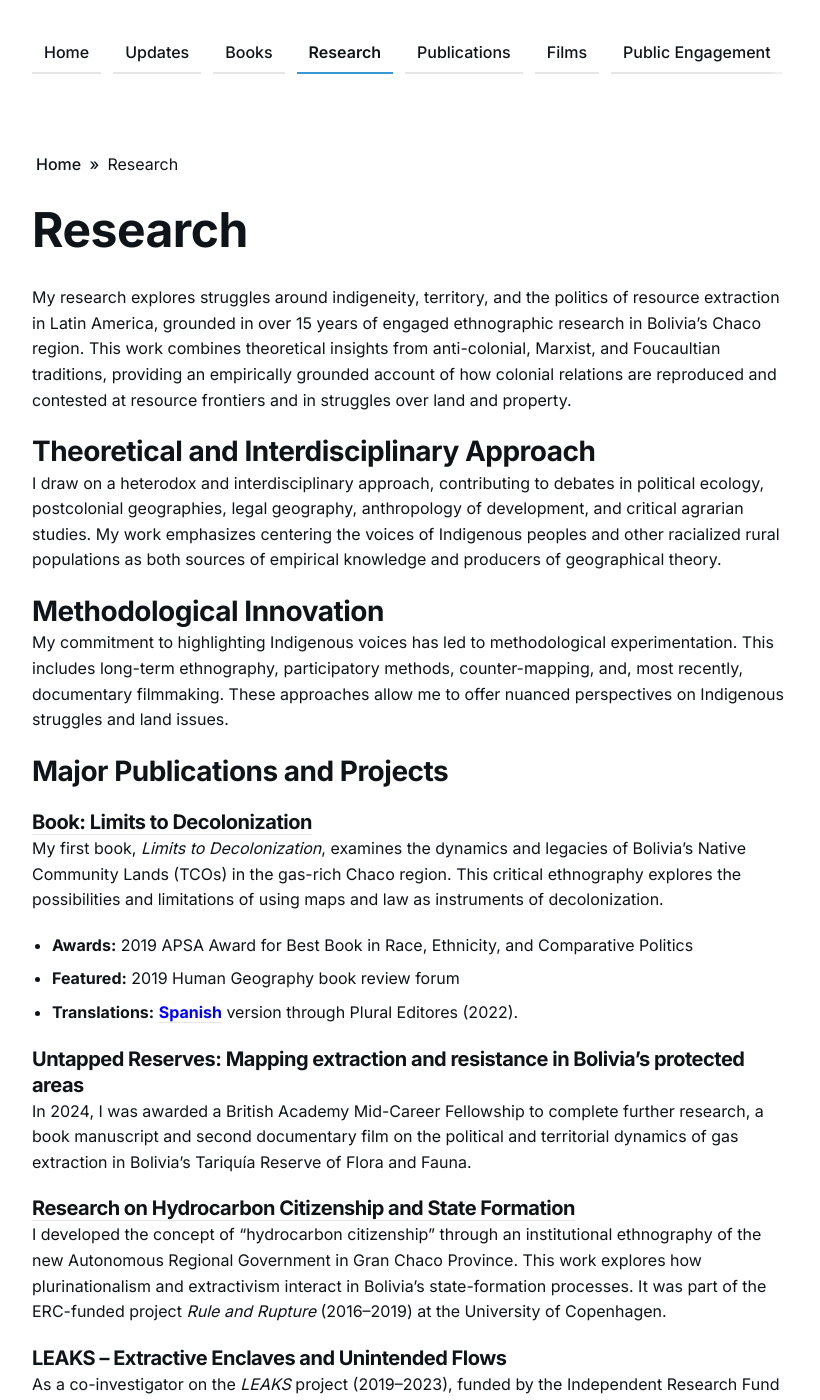
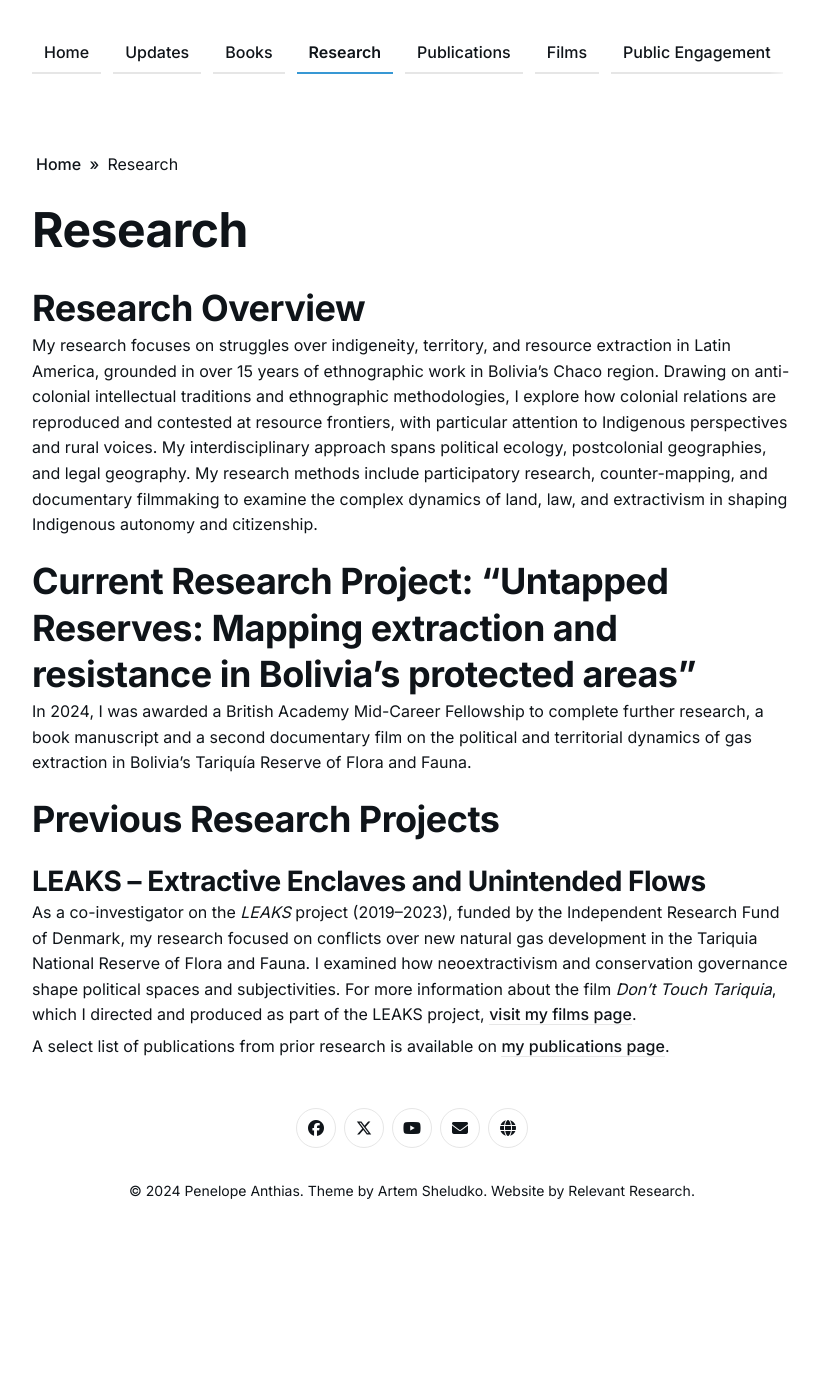
Before and after one commit to RelevantResearch/penelopeanthias, a Jekyll site: the page built from _pages/research.md, in a window 1280 px wide and 1400 px high. Shown: the whole window, without its empty margins (228-1048 px from the left). Built offline with Jekyll 4.4.1, drawn with Linux system fonts in a browser that asks for light colours; some of the changed text lies outside the part shown.

Commit message:
Update research.md

```diff
--- a/_pages/research.md
+++ b/_pages/research.md
@@ -6,49 +6,18 @@ image:
 page_cover:
 ---
 
-My research explores struggles around indigeneity, territory, and the politics of resource extraction in Latin America, grounded in over 15 years of engaged ethnographic research in Bolivia’s Chaco region. This work combines theoretical insights from anti-colonial, Marxist, and Foucaultian traditions, providing an empirically grounded account of how colonial relations are reproduced and contested at resource frontiers and in struggles over land and property.
+# Research Overview
 
-## Theoretical and Interdisciplinary Approach
+My research focuses on struggles over indigeneity, territory, and resource extraction in Latin America, grounded in over 15 years of ethnographic work in Bolivia’s Chaco region. Drawing on anti-colonial intellectual traditions and ethnographic methodologies, I explore how colonial relations are reproduced and contested at resource frontiers, with particular attention to Indigenous perspectives and rural voices. My interdisciplinary approach spans political ecology, postcolonial geographies, and legal geography. My research methods include participatory research, counter-mapping, and documentary filmmaking to examine the complex dynamics of land, law, and extractivism in shaping Indigenous autonomy and citizenship.
 
-I draw on a heterodox and interdisciplinary approach, contributing to debates in political ecology, postcolonial geographies, legal geography, anthropology of development, and critical agrarian studies. My work emphasizes centering the voices of Indigenous peoples and other racialized rural populations as both sources of empirical knowledge and producers of geographical theory.
+# Current Research Project: "Untapped Reserves: Mapping extraction and resistance in Bolivia’s protected areas"
 
-## Methodological Innovation
+In 2024, I was awarded a British Academy Mid-Career Fellowship to complete further research, a book manuscript and a second documentary film on the political and territorial dynamics of gas extraction in Bolivia’s Tariquía Reserve of Flora and Fauna.
 
-My commitment to highlighting Indigenous voices has led to methodological experimentation. This includes long-term ethnography, participatory methods, counter-mapping, and, most recently, documentary filmmaking. These approaches allow me to offer nuanced perspectives on Indigenous struggles and land issues.
+# Previous Research Projects
 
-## Major Publications and Projects
+## LEAKS – Extractive Enclaves and Unintended Flows
 
-#### [**Book: Limits to Decolonization**](https://www.cornellpress.cornell.edu/book/9781501714368/limits-to-decolonization/#bookTabs=1)
+As a co-investigator on the *LEAKS* project (2019–2023), funded by the Independent Research Fund of Denmark, my research focused on conflicts over new natural gas development in the Tariquia National Reserve of Flora and Fauna. I examined how neoextractivism and conservation governance shape political spaces and subjectivities. For more information about the film *Don’t Touch Tariquia*, which I directed and produced as part of the LEAKS project, [visit my films page](https://penelopeanthias.com/films/).
 
-My first book, *Limits to Decolonization*, examines the dynamics and legacies of Bolivia’s Native Community Lands (TCOs) in the gas-rich Chaco region. This critical ethnography explores the possibilities and limitations of using maps and law as instruments of decolonization.
-
-- **Awards:** 2019 APSA Award for Best Book in Race, Ethnicity, and Comparative Politics
-- **Featured:** 2019 Human Geography book review forum
-- **Translations:**  <a href="https://penelopeanthias.relevant-research.com/images/spanish.pdf"><strong><span>Spanish</span></strong></a> version through Plural Editores (2022).
-
-
-#### Untapped Reserves: Mapping extraction and resistance in Bolivia’s protected areas
-
-In 2024, I was awarded a British Academy Mid-Career Fellowship to complete further research, a book manuscript and second documentary film on the political and territorial dynamics of gas extraction in Bolivia’s Tariquía Reserve of Flora and Fauna.
-
-#### [**Research on Hydrocarbon Citizenship and State Formation**](https://doi.org/10.1177/0094582x16678804)
-
-I developed the concept of "hydrocarbon citizenship" through an institutional ethnography of the new Autonomous Regional Government in Gran Chaco Province. This work explores how plurinationalism and extractivism interact in Bolivia's state-formation processes. It was part of the ERC-funded project *Rule and Rupture* (2016–2019) at the University of Copenhagen.
-
-#### LEAKS – Extractive Enclaves and Unintended Flows
-
-As a co-investigator on the *LEAKS* project (2019–2023), funded by the Independent Research Fund of Denmark, my research focused on conflicts over new natural gas development in the Tariquia National Reserve of Flora and Fauna. I examined how neoextractivism and conservation governance shape political spaces and subjectivities.
-
-## Documentary Filmmaking
-
-### [**Don't Touch Tariquia**](https://www.youtube.com/watch?v=R3SbF-nGZbI)
-
-As part of the *LEAKS* project, I directed and produced *Don’t Touch Tariquia*, a 29-minute open-access documentary that captures rural women's resistance to extraction in one part of the national park. In 2023, I expanded my skills in documentary filmmaking by earning a Diploma in Creative Documentary Filmmaking from the Escuela Internacional de Cine y Television in Cuba, where I created a film on housing struggles in a textile village.
-
-### Academic Background and Fellowships
-
-Before joining Durham University in 2018, I held research fellowships at the University of Copenhagen and the University of California, Berkeley. I completed my PhD in Geography at the University of Cambridge in 2014.
-
-### PhD Supervision
-
-I welcome inquiries from prospective PhD students, particularly those interested in (post)colonial geographies and land/resource politics.
+A select list of publications from prior research is available on [my publications page](https://penelopeanthias.com/publications/).
```
